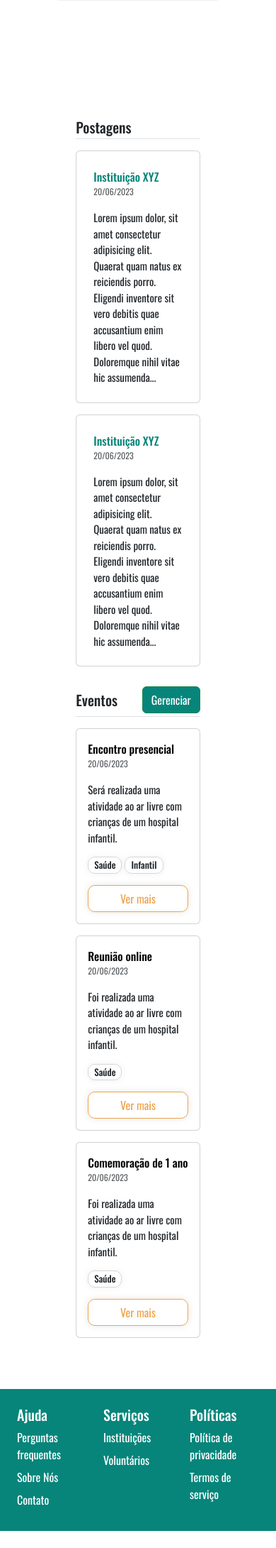
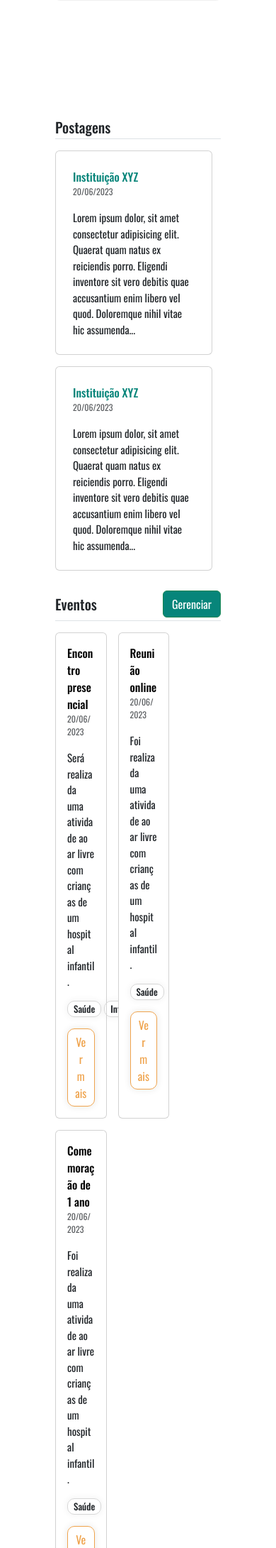
Before and after one commit to carloshobmeier/CaringCrafters, a PHP site: page /profile_institution.php in a window 390 px wide. Shown: the part 553-2734 px from the top of the page at 71% size. Before the commit the page ends 2710 px from the top, so only its background shows below. Run offline with PHP 8.4, Linux system fonts and the light colour scheme; a user stored in the database is signed in; data comes from the database, SQL or seed files in the repository; some web fonts are replaced.

Commit message:
arrumada responsividade perfil instituição - 3 cards por fileira, resize conforme tamanho da janela

```diff
--- a/profile_institution.php
+++ b/profile_institution.php
@@ -96,18 +96,18 @@ else{
                     </p>
                 </div>
             </div>
-            <div class="py-4 d-flex flex-column row-gap-4" style="width: 45%">
+            <div class="py-4 d-flex flex-column row-gap-4" style="width: 60%">
                 <div>
                     <h5 class="border-1 border-bottom py-1 mb-3">Postagens</h5>
                     <div class="grid row row-cols-1 row-gap-3 mx-auto">
-                        <div class="card p-0 w-100">
+                        <div class="card p-0" style="width: 95%">
                             <div class="card-body p-4">
                                 <a href="" class="text-decoration-none fw-medium" style="color: #07857A">Instituição XYZ</a>
                                 <p class="card-text text-body-secondary" style="font-size: 12px">20/06/2023</p>
                                 <p class="card-text" style="font-size: 15px">Lorem ipsum dolor, sit amet consectetur adipisicing elit. Quaerat quam natus ex reiciendis porro. Eligendi inventore sit vero debitis quae accusantium enim libero vel quod. Doloremque nihil vitae hic assumenda...</p>
                             </div>
                         </div>
-                        <div class="card p-0 w-100">
+                        <div class="card p-0" style="width: 95%">
                             <div class="card-body p-4">
                                 <a href="" class="text-decoration-none fw-medium" style="color: #07857A">Instituição XYZ</a>
                                 <p class="card-text text-body-secondary" style="font-size: 12px">20/06/2023</p>
@@ -125,7 +125,7 @@ else{
                     <div>
                     </div>
                     <div class="grid row row-cols-auto gap-3 row-gap-3 mx-auto">
-                        <div class="card p-0" style="width: 250px">
+                        <div class="card p-0" style="width: 31%">
                             <div class="card-body">
                                 <a href="" class="text-decoration-none fw-medium text-black">Encontro presencial</a>
                                 <p class="card-text text-body-secondary" style="font-size: 12px">20/06/2023</p>
@@ -137,18 +137,18 @@ else{
                                 <button type="button" class="out-yellow-button w-100">Ver mais</button>
                             </div>
                         </div>
-                        <div class="card p-0" style="width: 250px">
+                        <div class="card p-0" style="width: 31%">
                             <div class="card-body">
                                 <a href="" class="text-decoration-none fw-medium text-black">Reunião online</a>
                                 <p class="card-text text-body-secondary" style="font-size: 12px">20/06/2023</p>
                                 <p class="card-text" style="font-size: 15px">Foi realizada uma atividade ao ar livre com crianças de um hospital infantil.</p>
                                 <div class="d-flex gap-1 mb-3">
-                                    <span class="profile-label"">Saúde</span>
+                                    <span class="profile-label">Saúde</span>
                                 </div>
                                 <button type="button" class="out-yellow-button w-100">Ver mais</button>
                             </div>
                         </div>
-                        <div class="card p-0" style="width: 250px">
+                        <div class="card p-0" style="width: 31%">
                             <div class="card-body">
                                 <a href="" class="text-decoration-none fw-medium text-black">Comemoração de 1 ano</a>
                                 <p class="card-text text-body-secondary" style="font-size: 12px">20/06/2023</p>
```
